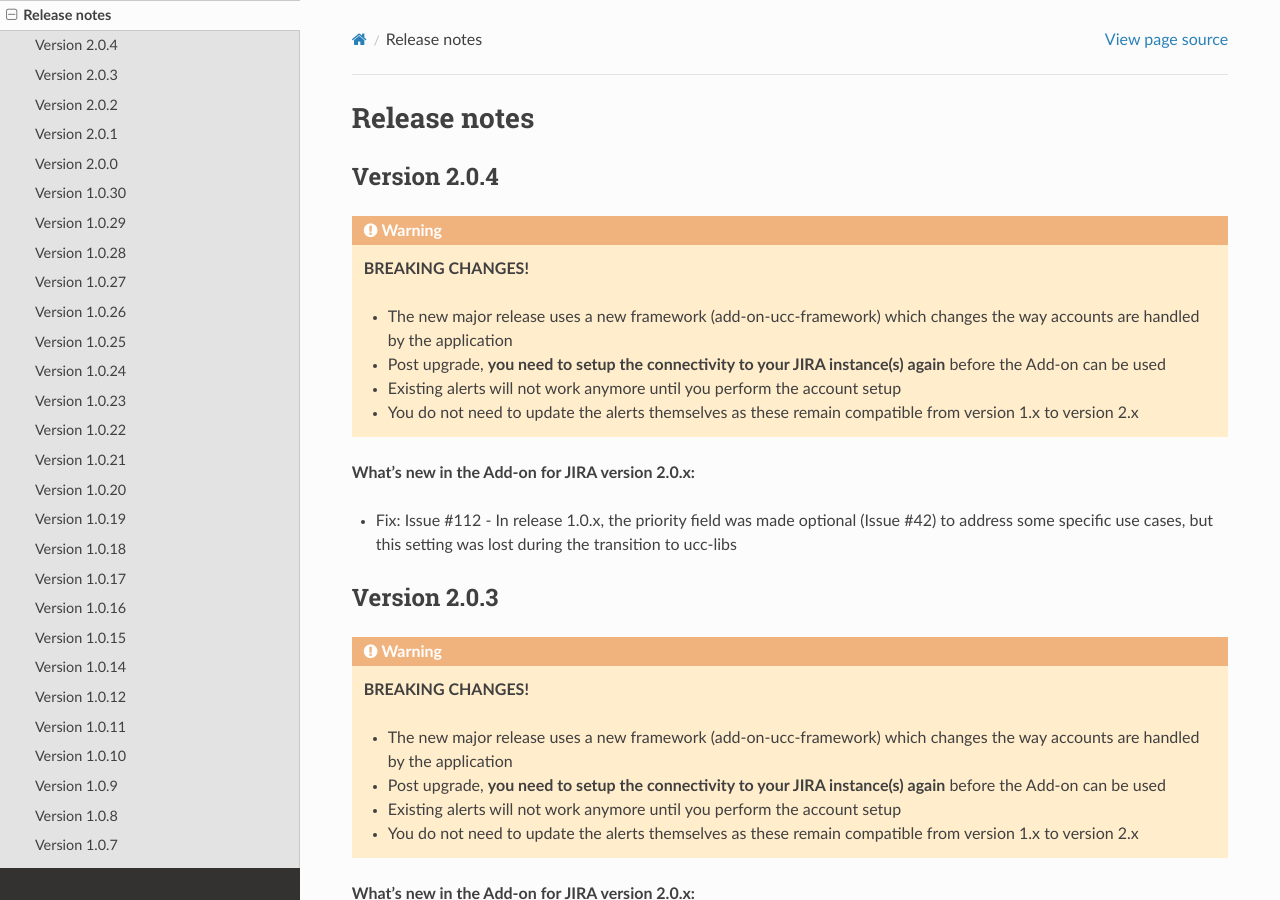
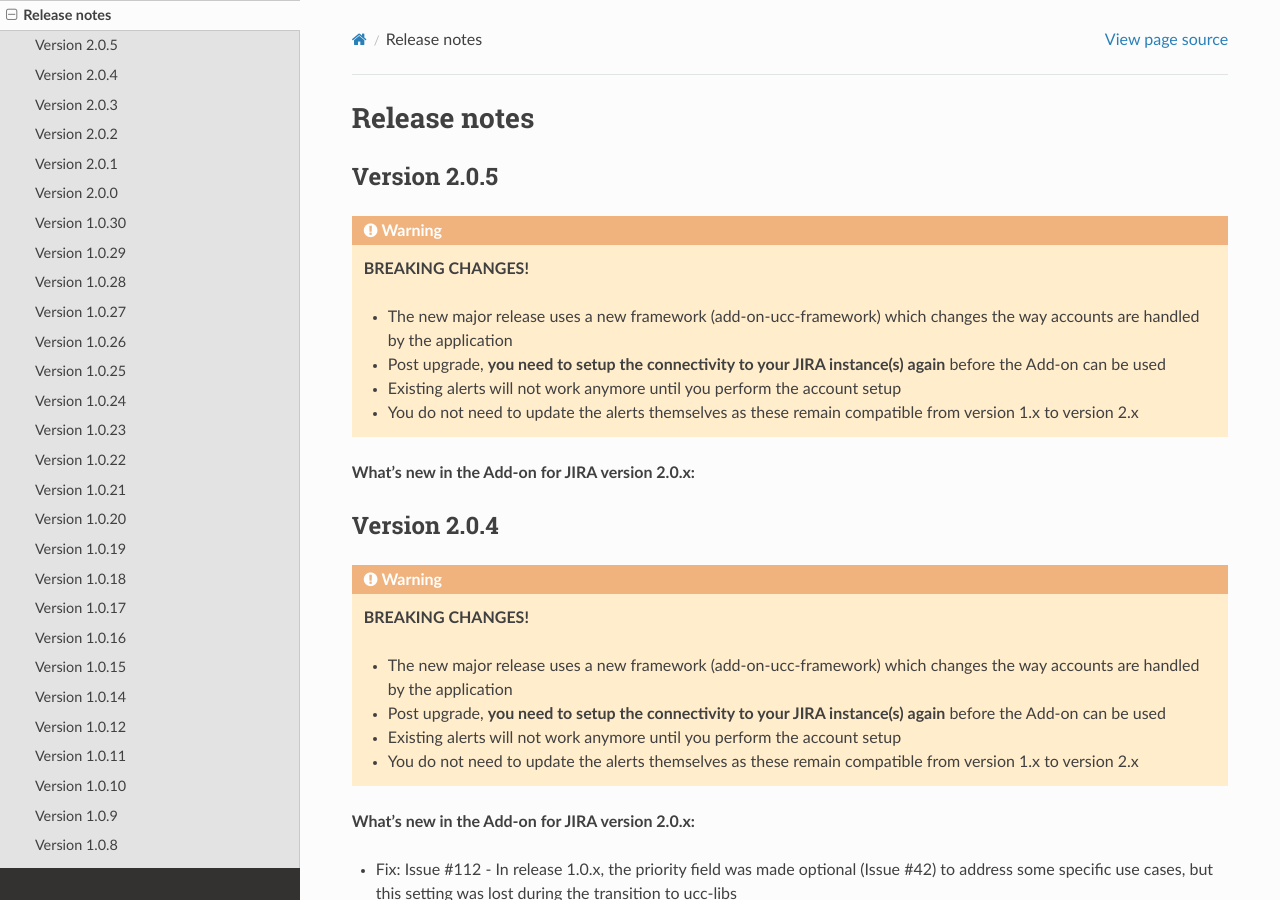
Before and after one commit to guilhemmarchand/TA-jira-service-desk-simple-addon, a Sphinx documentation site: the page built from docs/releasenotes.rst, in a window 1280 px wide and 900 px high. Built offline with Sphinx 7.4.7 and the Read the Docs theme 2.0.0, drawn with Linux system fonts in a browser that asks for light colours.

Commit message:
init 2.0.5

```diff
--- a/docs/releasenotes.rst
+++ b/docs/releasenotes.rst
@@ -1,5 +1,18 @@
 Release notes
 #############
+
+Version 2.0.5
+=============
+
+.. warning:: **BREAKING CHANGES!**
+
+    - The new major release uses a new framework (add-on-ucc-framework) which changes the way accounts are handled by the application
+    - Post upgrade, **you need to setup the connectivity to your JIRA instance(s) again** before the Add-on can be used
+    - Existing alerts will not work anymore until you perform the account setup
+    - You do not need to update the alerts themselves as these remain compatible from version 1.x to version 2.x
+
+**What's new in the Add-on for JIRA version 2.0.x:**
+
 
 Version 2.0.4
 =============
--- a/globalConfig.json
+++ b/globalConfig.json
@@ -693,7 +693,7 @@
     "meta": {
         "name": "TA-jira-service-desk-simple-addon",
         "restRoot": "ta_service_desk_simple_addon",
-        "version": "2.0.4",
+        "version": "2.0.5",
         "displayName": "JIRA Service Desk simple addon",
         "schemaVersion": "0.0.3"
     }
--- a/version.txt
+++ b/version.txt
@@ -1 +1 @@
-version = 2.0.4
+version = 2.0.5
```
Also changed, not shown: 1 other file.
